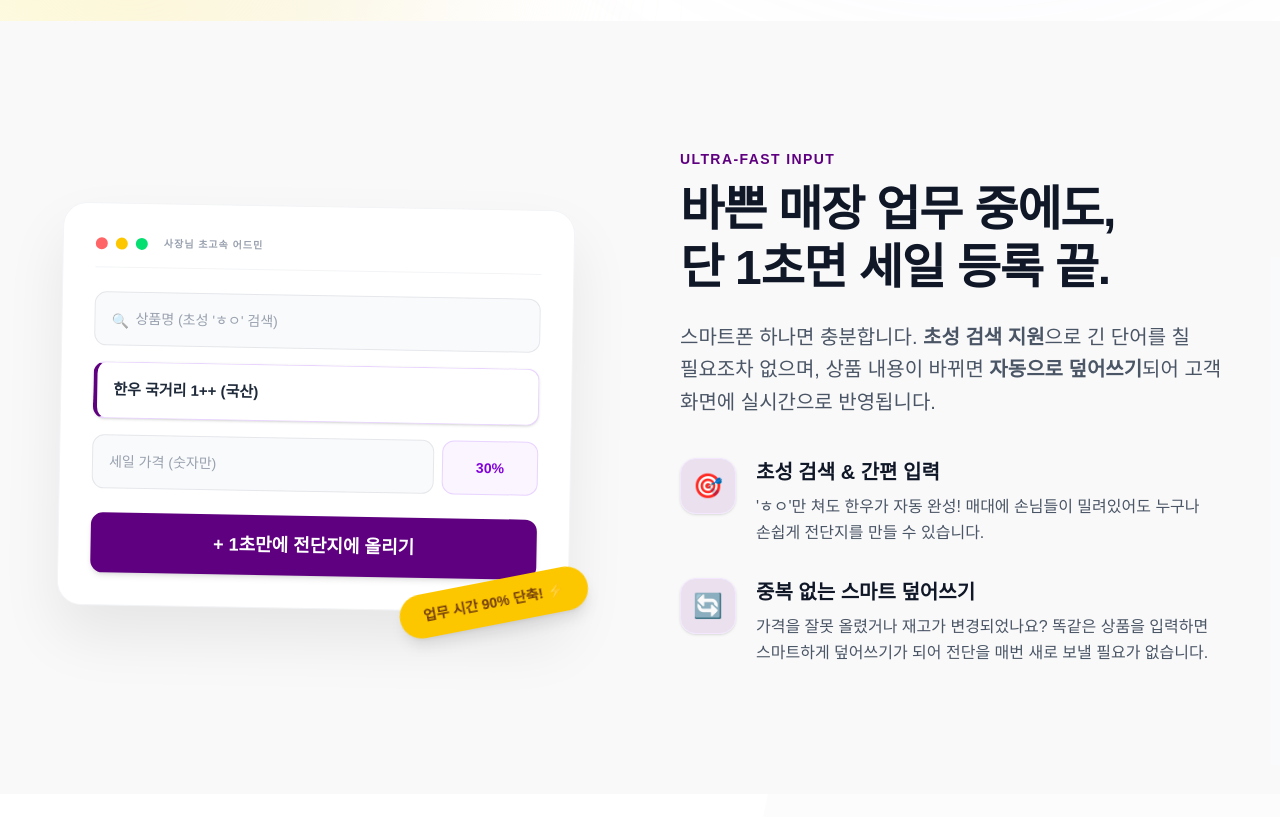
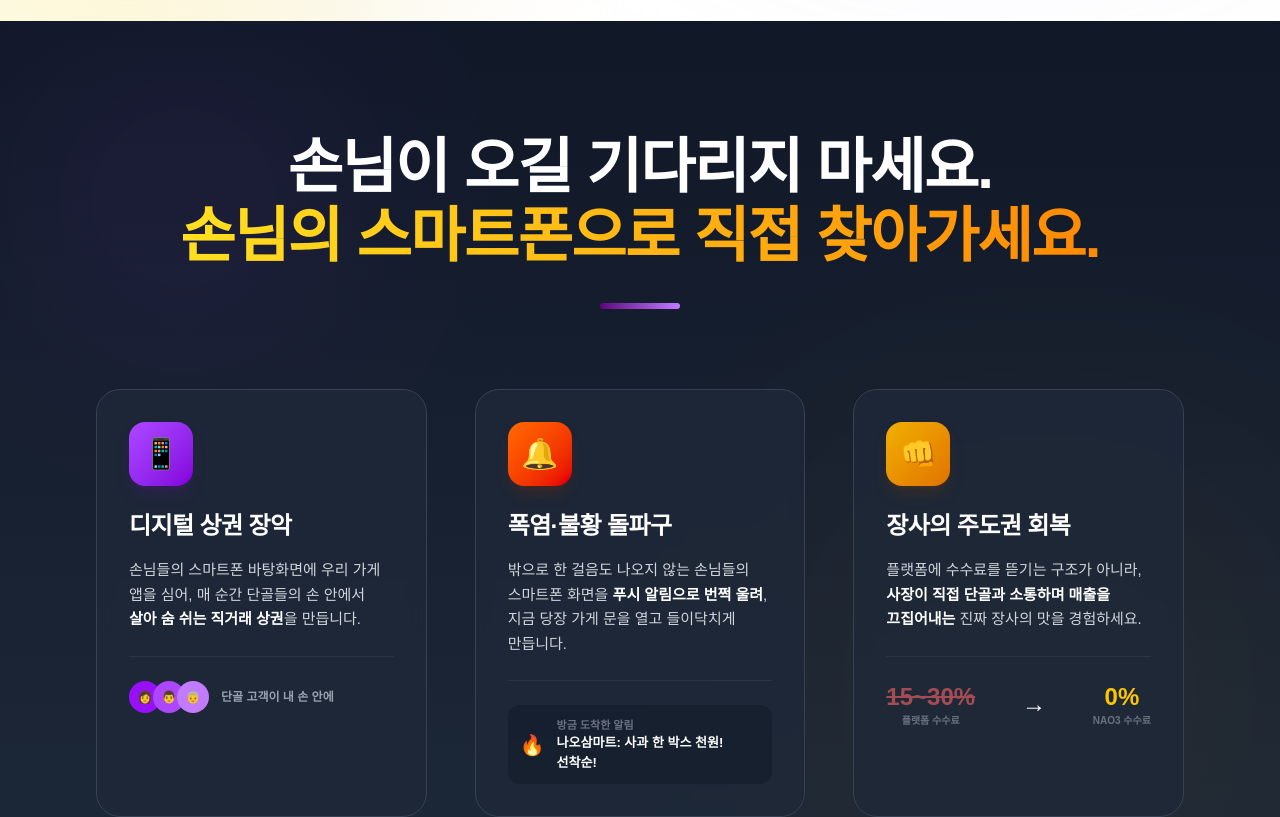
Before and after one commit to hannune-s/nao3, a Next.js app: page / in a window 1280 px wide. Shown: the part 760-1577 px from the top of the page. Built offline with nearby package versions, Linux system fonts and the light colour scheme.

Commit message:
feat: add value proposition section to landing page

```diff
--- a/src/app/page.tsx
+++ b/src/app/page.tsx
@@ -51,6 +51,89 @@ export default function LandingPage() {
             <Link href="/register" className="w-full sm:w-auto px-8 py-5 rounded-full bg-[#5F0080] text-white font-black text-lg hover:scale-105 transition-transform shadow-[0_10px_30px_rgba(95,0,128,0.3)]">
               지금 바로 시작하기 (무료)
             </Link>
+          </div>
+        </div>
+      </section>
+
+      {/* Value Proposition - 핵심 가치 */}
+      <section className="py-28 bg-gradient-to-b from-gray-900 to-gray-800 text-white relative overflow-hidden">
+        <div className="absolute inset-0 opacity-10">
+          <div className="absolute top-10 left-10 w-72 h-72 bg-purple-500 rounded-full blur-[120px]"></div>
+          <div className="absolute bottom-10 right-10 w-96 h-96 bg-yellow-500 rounded-full blur-[150px]"></div>
+        </div>
+        <div className="max-w-6xl mx-auto px-4 sm:px-6 lg:px-8 relative z-10">
+          <div className="text-center mb-20">
+            <h2 className="text-4xl md:text-5xl lg:text-6xl font-black tracking-tight leading-[1.15] break-keep mb-6">
+              손님이 오길 기다리지 마세요.<br />
+              <span className="text-transparent bg-clip-text bg-gradient-to-r from-yellow-300 to-orange-400">
+                손님의 스마트폰으로 직접 찾아가세요.
+              </span>
+            </h2>
+            <div className="w-20 h-1.5 bg-gradient-to-r from-[#5F0080] to-purple-400 mx-auto rounded-full mt-8"></div>
+          </div>
+          <div className="grid md:grid-cols-3 gap-8 lg:gap-12">
+            <div className="group relative">
+              <div className="absolute -inset-1 bg-gradient-to-br from-purple-600 to-purple-900 rounded-3xl opacity-0 group-hover:opacity-100 transition-opacity duration-500 blur-sm"></div>
+              <div className="relative bg-gray-800/80 backdrop-blur-sm border border-gray-700 rounded-3xl p-8 h-full hover:border-purple-500/50 transition-all duration-500">
+                <div className="w-16 h-16 rounded-2xl bg-gradient-to-br from-purple-500 to-purple-700 flex items-center justify-center text-3xl mb-6 shadow-lg shadow-purple-900/30">📱</div>
+                <h3 className="text-2xl font-black text-white mb-4 tracking-tight break-keep">디지털 상권 장악</h3>
+                <p className="text-gray-300 leading-relaxed text-[15px] break-keep">
+                  손님들의 스마트폰 바탕화면에 우리 가게 앱을 심어, 매 순간 단골들의 손 안에서 <strong className="text-white font-bold">살아 숨 쉬는 직거래 상권</strong>을 만듭니다.
+                </p>
+                <div className="mt-6 pt-6 border-t border-gray-700/50">
+                  <div className="flex items-center gap-3">
+                    <div className="flex -space-x-2">
+                      <div className="w-8 h-8 rounded-full bg-purple-600 flex items-center justify-center text-xs">👩</div>
+                      <div className="w-8 h-8 rounded-full bg-purple-500 flex items-center justify-center text-xs">👨</div>
+                      <div className="w-8 h-8 rounded-full bg-purple-400 flex items-center justify-center text-xs">👵</div>
+                    </div>
+                    <span className="text-xs text-gray-400 font-bold">단골 고객이 내 손 안에</span>
+                  </div>
+                </div>
+              </div>
+            </div>
+            <div className="group relative">
+              <div className="absolute -inset-1 bg-gradient-to-br from-orange-500 to-red-600 rounded-3xl opacity-0 group-hover:opacity-100 transition-opacity duration-500 blur-sm"></div>
+              <div className="relative bg-gray-800/80 backdrop-blur-sm border border-gray-700 rounded-3xl p-8 h-full hover:border-orange-500/50 transition-all duration-500">
+                <div className="w-16 h-16 rounded-2xl bg-gradient-to-br from-orange-500 to-red-600 flex items-center justify-center text-3xl mb-6 shadow-lg shadow-orange-900/30">🔔</div>
+                <h3 className="text-2xl font-black text-white mb-4 tracking-tight break-keep">폭염·불황 돌파구</h3>
+                <p className="text-gray-300 leading-relaxed text-[15px] break-keep">
+                  밖으로 한 걸음도 나오지 않는 손님들의 스마트폰 화면을 <strong className="text-white font-bold">푸시 알림으로 번쩍 울려</strong>, 지금 당장 가게 문을 열고 들이닥치게 만듭니다.
+                </p>
+                <div className="mt-6 pt-6 border-t border-gray-700/50">
+                  <div className="flex items-center gap-3 bg-gray-900/50 rounded-xl p-3">
+                    <span className="text-xl">🔥</span>
+                    <div>
+                      <p className="text-[11px] text-gray-500 font-bold">방금 도착한 알림</p>
+                      <p className="text-[13px] text-white font-bold break-keep">나오삼마트: 사과 한 박스 천원! 선착순!</p>
+                    </div>
+                  </div>
+                </div>
+              </div>
+            </div>
+            <div className="group relative">
+              <div className="absolute -inset-1 bg-gradient-to-br from-yellow-500 to-amber-600 rounded-3xl opacity-0 group-hover:opacity-100 transition-opacity duration-500 blur-sm"></div>
+              <div className="relative bg-gray-800/80 backdrop-blur-sm border border-gray-700 rounded-3xl p-8 h-full hover:border-yellow-500/50 transition-all duration-500">
+                <div className="w-16 h-16 rounded-2xl bg-gradient-to-br from-yellow-500 to-amber-600 flex items-center justify-center text-3xl mb-6 shadow-lg shadow-yellow-900/30">👊</div>
+                <h3 className="text-2xl font-black text-white mb-4 tracking-tight break-keep">장사의 주도권 회복</h3>
+                <p className="text-gray-300 leading-relaxed text-[15px] break-keep">
+                  플랫폼에 수수료를 뜯기는 구조가 아니라, <strong className="text-white font-bold">사장이 직접 단골과 소통하며 매출을 끄집어내는</strong> 진짜 장사의 맛을 경험하세요.
+                </p>
+                <div className="mt-6 pt-6 border-t border-gray-700/50">
+                  <div className="flex items-center justify-between">
+                    <div className="text-center">
+                      <p className="text-2xl font-black text-red-400 line-through opacity-60">15~30%</p>
+                      <p className="text-[10px] text-gray-500 font-bold">플랫폼 수수료</p>
+                    </div>
+                    <span className="text-2xl">→</span>
+                    <div className="text-center">
+                      <p className="text-2xl font-black text-yellow-400">0%</p>
+                      <p className="text-[10px] text-gray-500 font-bold">NAO3 수수료</p>
+                    </div>
+                  </div>
+                </div>
+              </div>
+            </div>
           </div>
         </div>
       </section>
```
